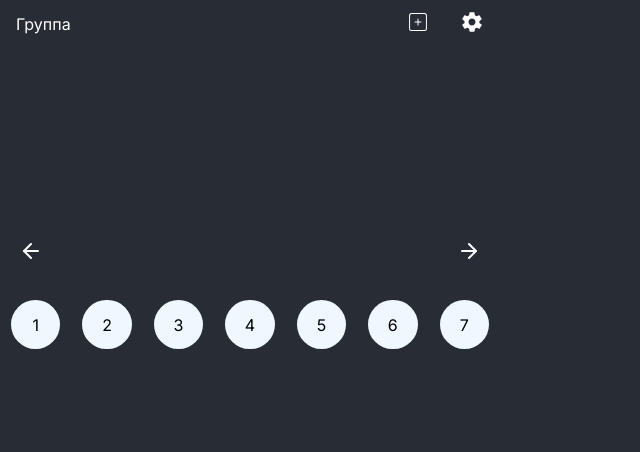
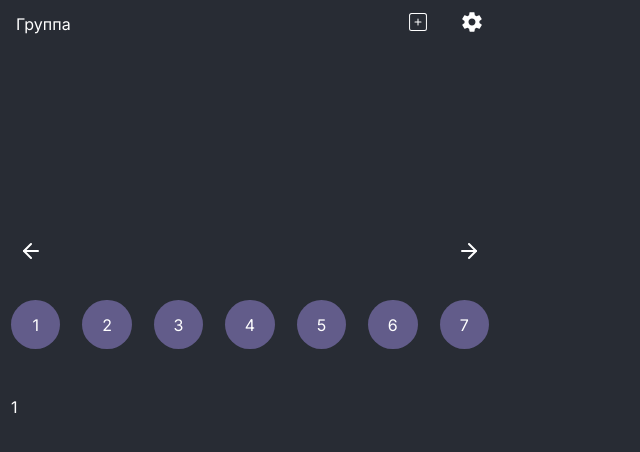
Before and after one commit to DeStRo54/Journal, a React (Vite) app: page /journal in a window 1280 px wide. Shown: the top 452 px of the page, without its empty margins (0-640 px from the left). Built offline with nearby package versions, Linux system fonts and the light colour scheme.

Commit message:
add a dependent carousel

```diff
--- a/src/components/Pages/Journal/Journal.module.css
+++ b/src/components/Pages/Journal/Journal.module.css
@@ -8,19 +8,41 @@
 	margin-top: 60%;
 }
 
-.carousel-item {
+.carousel-date {
+	margin-bottom: 3rem;
+}
+
+.carousel-date-item {
 	flex: 0 0 calc(100% / 7);
 	padding: 0 2.2%;
 }
 
-.card-content {
+.date-card {
 	display: flex;
 	justify-content: center;
 	align-items: center;
 	cursor: pointer;
-	background-color: aliceblue;
+	background-color: #625c8a;
+	color: var(--text-invert-color);
 	border-radius: 50%;
 	aspect-ratio: 1 / 1;
 	width: 100%;
 	height: 100%;
 }
+
+.carousel-day {
+	margin-bottom: 3rem;
+}
+
+.carousel-day-item {
+	flex: 0 0 calc(100%);
+	padding: 0 2.2%;
+}
+
+.day-card {
+	display: flex;
+	align-items: center;
+	cursor: pointer;
+	background-color: transparent;
+	color: var(--text-invert-color);
+}
--- a/src/components/Pages/Journal/Journal.tsx
+++ b/src/components/Pages/Journal/Journal.tsx
@@ -1,24 +1,31 @@
-import { Carousel, CarouselContent, CarouselItem, Card, CardContent, CarouselPrevious, CarouselNext } from '@/components/ui/Carousel';
-import clsx from 'clsx';
+import React from 'react';
 import styles from './Journal.module.css';
 import { Header } from './modules/Header/Header';
+import { Card, CardContent, Carousel, CarouselContent, CarouselItem, CarouselNext, CarouselPrevious } from '@/components/ui/Carousel';
+import clsx from 'clsx';
 export const Journal = () => {
+	const [dayIndex, setDayIndex] = React.useState(0);
 
-	let values = [];
+	const values = [];
 	for (let i = 1; i < 14 * 10; i++) {
 		values.push(i);
 	}
+
+	const onNodeClick = (index: number) => {
+		setDayIndex(index);
+	};
 
 	return (
 		<div className={styles.container}>
 			<Header />
 			<div className={styles['journal-body']}>
-				<Carousel opts={{ align: 'start' }}>
+				<div className={styles['carousel-date']}>
+					<Carousel opts={{ align: 'start', slidesToScroll: 7, duration: 20, skipSnaps: false }}>
 						<CarouselContent>
 							{values.map((value, index) => (
-							<CarouselItem key={index} className={clsx(styles['carousel-item'])}>
+								<CarouselItem key={index} className={clsx(styles['carousel-date-item'])}>
 									<Card index={index}>
-									<CardContent className={clsx(styles['card-content'])}>
+										<CardContent className={clsx(styles['date-card'])} onClick={() => onNodeClick(index)}>
 											{value}
 										</CardContent>
 									</Card>
@@ -29,6 +36,22 @@ export const Journal = () => {
 						<CarouselNext />
 					</Carousel>
 				</div>
+				<div>
+					<Carousel opts={{ align: 'start', duration: 0, skipSnaps: false }}>
+						<CarouselContent>
+							{values.map((value, index) => (
+								<CarouselItem key={index} className={clsx(styles['carousel-day-item'])}>
+									<Card index={dayIndex} dependScroll={true}>
+										<CardContent className={clsx(styles['day-card'])}>
+											{value}
+										</CardContent>
+									</Card>
+								</CarouselItem>
+							))}
+						</CarouselContent>
+					</Carousel>
+				</div>
+			</div>
 		</div>
 	);
 };
--- a/src/components/Pages/Journal/modules/Header/Header.tsx
+++ b/src/components/Pages/Journal/modules/Header/Header.tsx
@@ -1,8 +1,8 @@
+import { CiSquarePlus } from "react-icons/ci";
+import { IoMdSettings } from "react-icons/io";
+
 import styles from './Header.module.css';
 import { Typhography } from '@/components/ui/Typhography';
-
-import { IoMdSettings } from "react-icons/io";
-import { CiSquarePlus } from "react-icons/ci";
 
 export const Header = () => {
 	return (
--- a/src/components/ui/Button/index.tsx
+++ b/src/components/ui/Button/index.tsx
@@ -10,8 +10,8 @@ interface ButtonProps extends React.ComponentProps<'button'> {
 	children: React.ReactNode;
 }
 
-export const Button = React.forwardRef(({ variant, className, ref, children, type, ...props }: ButtonProps) => (
+export const Button = ({ variant, className, ref, children, type, ...props }: ButtonProps) => (
 	<button ref={ref} type={type} className={clsx(styles['Button'], styles[variant], className)} {...props}>
 		{children}
 	</button>
-));
+);
--- a/src/components/ui/Carousel/Carousel.module.css
+++ b/src/components/ui/Carousel/Carousel.module.css
@@ -12,20 +12,8 @@
 	display: flex;
 }
 
-.CarouselContentVertical {
-	margin-top: 1rem;
-	flex-direction: column;
-}
-
 .CarouselItem {
-	min-width: 0;
-	flex-shrink: 0;
-	flex-grow: 0;
-	flex-basis: 100%;
-}
-
-.CarouselItemVertical {
-	padding-top: 1rem;
+	width: 100%;
 }
 
 .CarouselButton {
--- a/src/components/ui/Carousel/index.tsx
+++ b/src/components/ui/Carousel/index.tsx
@@ -25,19 +25,14 @@ const Carousel = React.forwardRef<HTMLDivElement, React.HTMLAttributes<HTMLDivEl
 		const [carouselRef, api] = useEmblaCarousel({
 			...opts,
 			axis: 'x',
-			// loop: true,
-			skipSnaps: true,
 		});
 		const [canScrollPrev, setCanScrollPrev] = React.useState(false);
 		const [canScrollNext, setCanScrollNext] = React.useState(false);
-		const [currentIndex, setCurrentIndex] = React.useState(0);
 
 		const onSelect = React.useCallback((api: CarouselApi) => {
 			if (!api) {
 				return;
 			}
-
-			setCurrentIndex(api.selectedScrollSnap());
 
 			setCanScrollPrev(api.canScrollPrev());
 			setCanScrollNext(api.canScrollNext());
@@ -45,18 +40,15 @@ const Carousel = React.forwardRef<HTMLDivElement, React.HTMLAttributes<HTMLDivEl
 
 		const scrollPrev = React.useCallback(() => {
 			if (api?.canScrollPrev()) {
-				const prevIndex = Math.max(currentIndex - 7, 0); // Прокрутка назад на 7 элементов
-				api.scrollTo(prevIndex);
+				api.scrollPrev();
 			}
-		}, [api, currentIndex]);
+		}, [api,]);
 
 		const scrollNext = React.useCallback(() => {
 			if (api?.canScrollNext()) {
-				const maxIndex = api.scrollSnapList().length - 1;
-				const nextIndex = Math.min(currentIndex + 7, maxIndex); // Прокрутка вперед на 7 элементов
-				api.scrollTo(nextIndex);
+				api.scrollNext();
 			}
-		}, [api, currentIndex]);
+		}, [api]);
 
 		const handleKeyDown = React.useCallback(
 			(event: React.KeyboardEvent<HTMLDivElement>) => {
@@ -197,18 +189,25 @@ CarouselNext.displayName = 'CarouselNext';
 
 type customHTMLDivElementAttributes = React.HTMLAttributes<HTMLDivElement> & {
 	index: number;
-	onOpen?: (index: number) => void;
+	dependScroll?: boolean;
 };
 
 const Card = React.forwardRef<HTMLDivElement, customHTMLDivElementAttributes>(
-	({ className, onOpen, index, ...props }, ref) => {
+	({ className, index, dependScroll, ...props }, ref) => {
 		const { api } = useCarousel();
 		const { selectedIndex } = useNodeAction(api);
+
+		React.useEffect(() => {
+			if (dependScroll && index !== selectedIndex) {
+				api?.scrollTo(index);
+			}
+			console.log('1');
+		}, [index]);
+
 		return (
 			<div
 				ref={ref}
 				className={clsx(styles.Card, className, index === selectedIndex && styles.selected)}
-				// onClick={index === selectedIndex ? () => onOpen?.(index) : () => onNodeClick(index)}
 				{...props}
 			/>
 		);
--- a/src/components/ui/Input/index.tsx
+++ b/src/components/ui/Input/index.tsx
@@ -1,5 +1,3 @@
-import React from 'react';
-
 import styles from './Input.module.css';
 import clsx from 'clsx';
 
@@ -12,7 +10,7 @@ interface InputProps extends React.ComponentProps<'input'> {
 	variant?: InputVarinat;
 }
 
-export const Input = React.forwardRef(({ variant, name, label, ref, className, error, type, ...props }: InputProps) => {
+export const Input = ({ variant, name, label, ref, className, error, type, ...props }: InputProps) => {
 	return (
 		<div className={styles.container}>
 			<label className={styles.label} htmlFor={name}>
@@ -30,4 +28,4 @@ export const Input = React.forwardRef(({ variant, name, label, ref, className, e
 			{error && <p className={styles.error}>{error}</p>}
 		</div>
 	);
-});
+};
```
Lines whose indentation alone changed are shown as unchanged.
